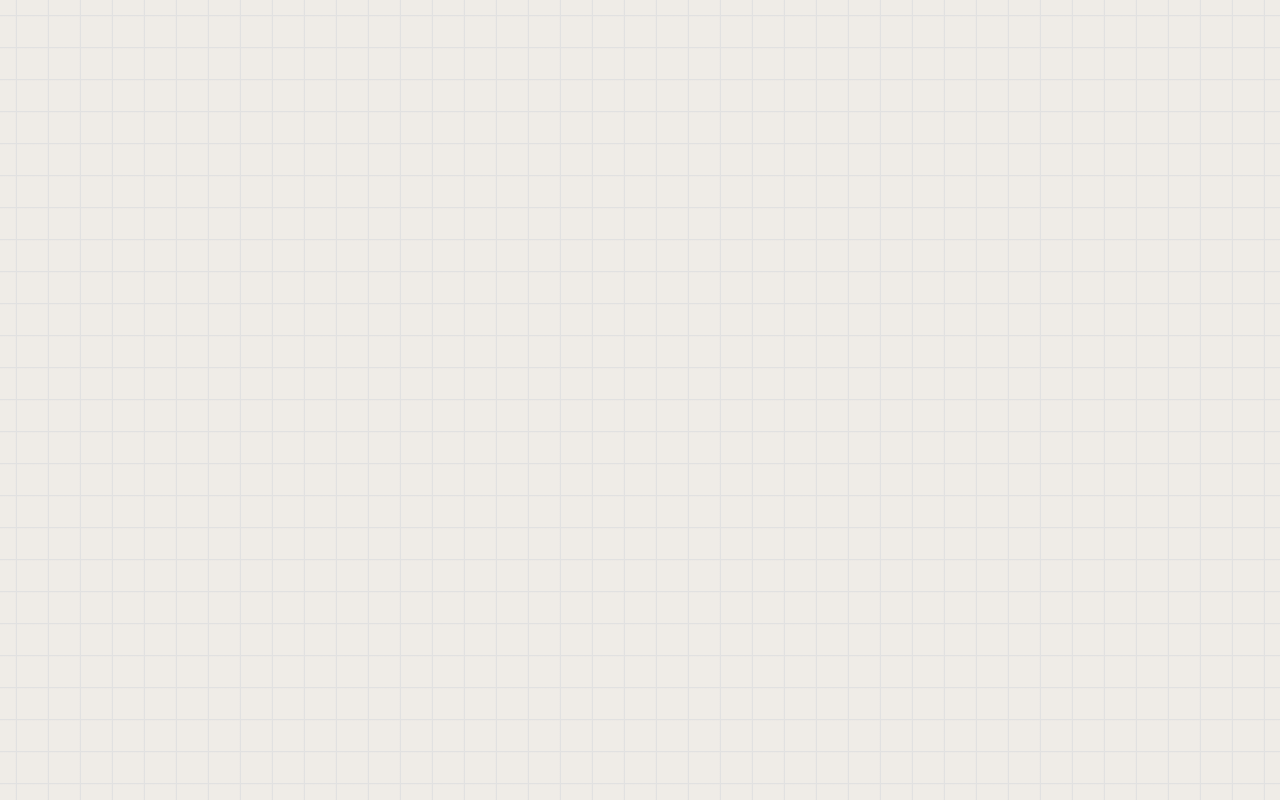
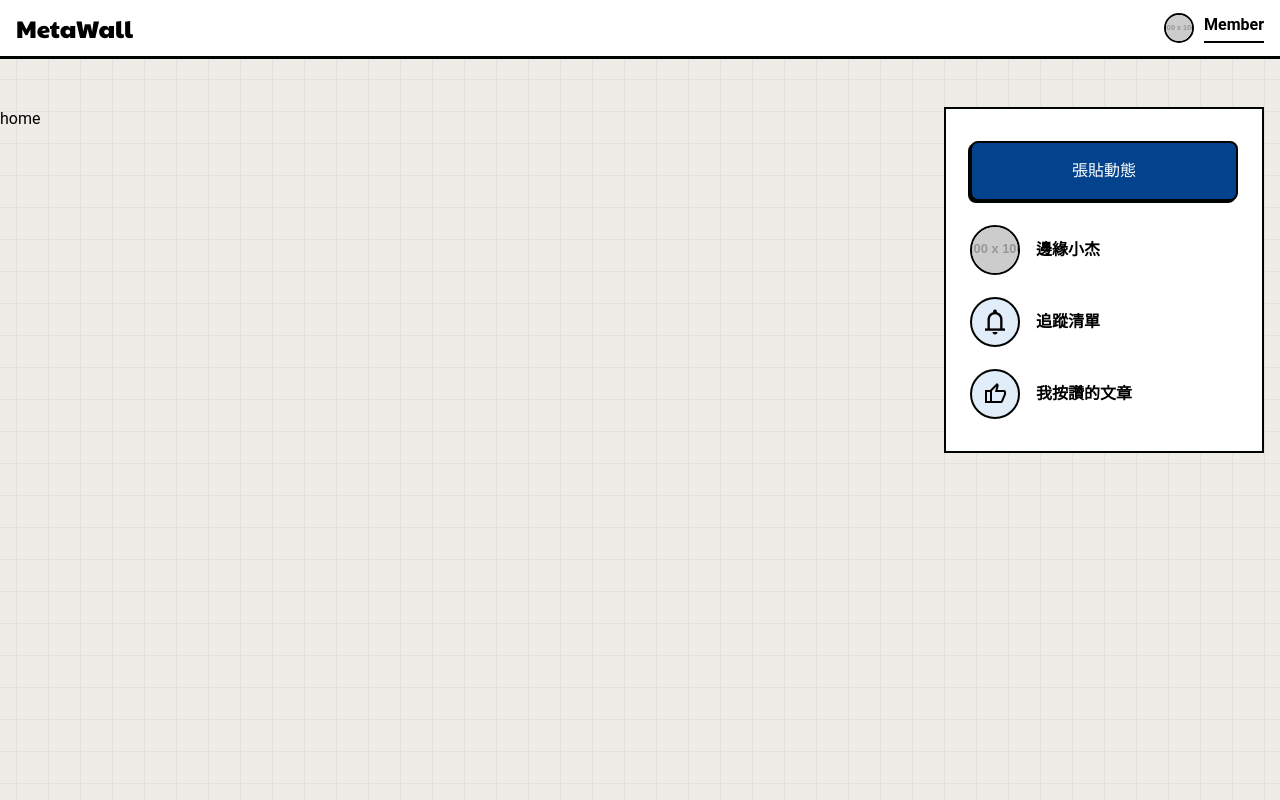
Before and after one commit to ying30821/metaWall_frontend, a Vue app: page / in a window 1280 px wide. Built offline with nearby package versions, Linux system fonts and the light colour scheme; a web font is replaced by a local one.

Commit message:
feat: layout

```diff
--- a/src/App.vue
+++ b/src/App.vue
@@ -3,5 +3,19 @@
     <div v-if="['Login', 'Register'].includes($route.name)">
       <router-view />
     </div>
+    <div v-else class="relative">
+      <Navbar class="mb-12" />
+      <div class="container w-full mx-auto flex relative gap-x-7">
+        <div class="flex-1">
+          <router-view />
+        </div>
+        <Sidebar />
+      </div>
+    </div>
   </div>
 </template>
+
+<script setup>
+import Navbar from '@/components/Navbar.vue';
+import Sidebar from '@/components/Sidebar.vue';
+</script>
```
